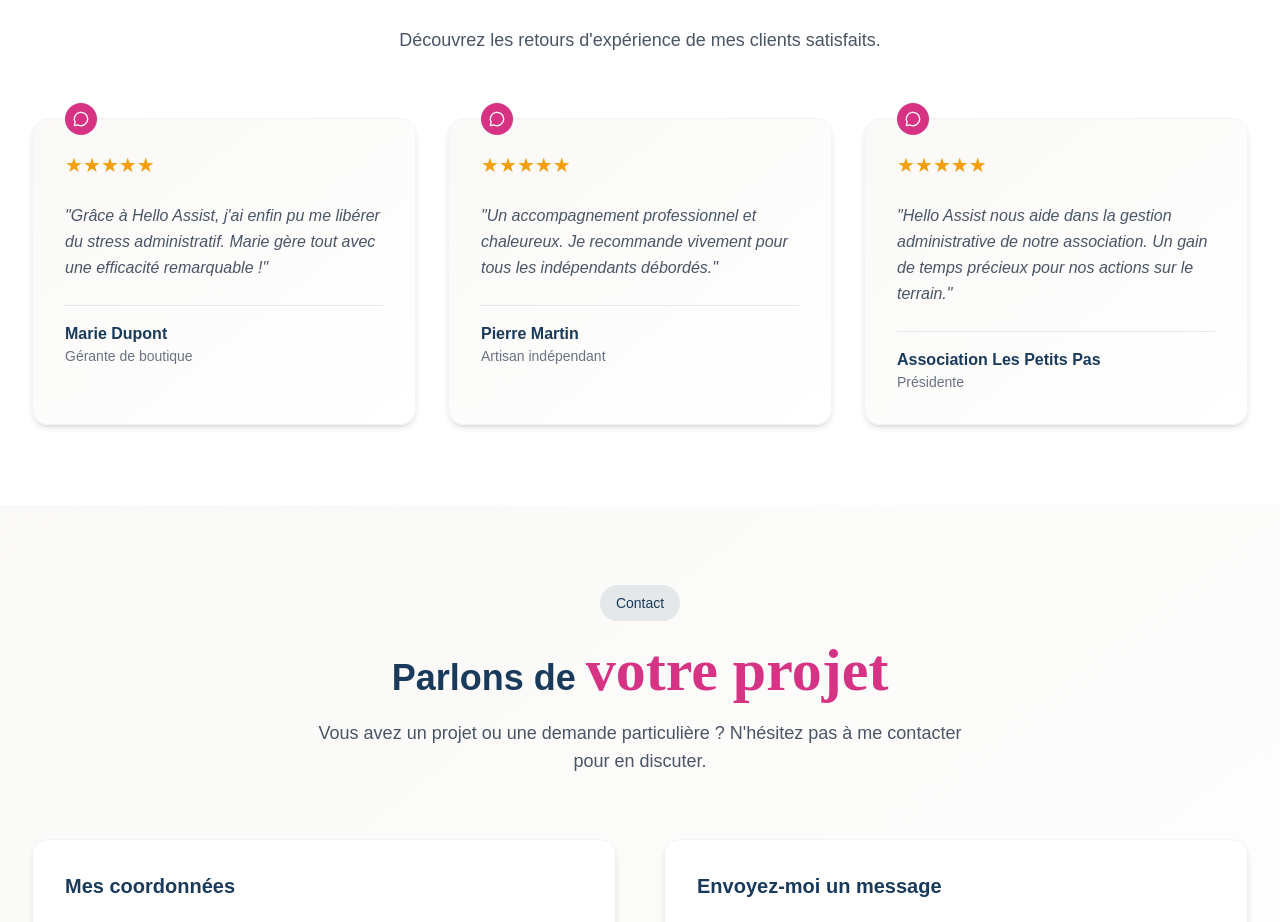
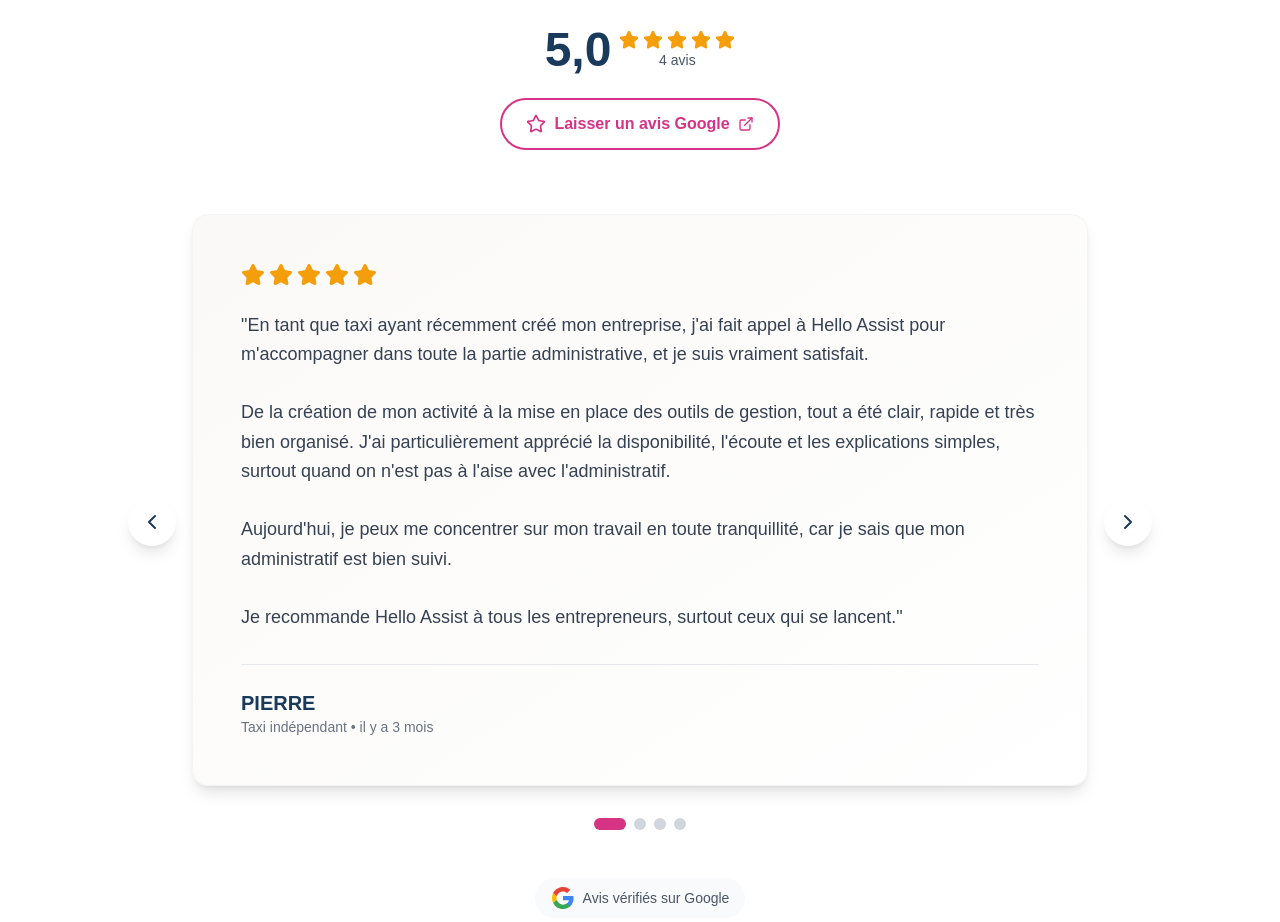
Before and after one commit to agenceleela/helloassist, a Next.js app: page / in a window 1280 px wide. Shown: the part 5341-6263 px from the top of the page. Built offline with nearby package versions, Linux system fonts and the light colour scheme.

Commit message:
feat: replace testimonials with real Google Reviews carousel and write review button

```diff
--- a/src/components/Testimonials.tsx
+++ b/src/components/Testimonials.tsx
@@ -1,30 +1,58 @@
 "use client";
 
-import { motion } from "framer-motion";
-import { MessageCircle } from "lucide-react";
+import { useState } from "react";
+import { motion, AnimatePresence } from "framer-motion";
+import { ChevronLeft, ChevronRight, Star, ExternalLink } from "lucide-react";
 
-const testimonials = [
+const googleReviews = [
   {
-    name: "Marie Dupont",
-    role: "Gérante de boutique",
+    name: "PIERRE",
+    role: "Taxi indépendant",
+    rating: 5,
+    date: "il y a 3 mois",
     content:
-      "Grâce à Hello Assist, j'ai enfin pu me libérer du stress administratif. Marie gère tout avec une efficacité remarquable !",
+      "En tant que taxi ayant récemment créé mon entreprise, j'ai fait appel à Hello Assist pour m'accompagner dans toute la partie administrative, et je suis vraiment satisfait.\n\nDe la création de mon activité à la mise en place des outils de gestion, tout a été clair, rapide et très bien organisé. J'ai particulièrement apprécié la disponibilité, l'écoute et les explications simples, surtout quand on n'est pas à l'aise avec l'administratif.\n\nAujourd'hui, je peux me concentrer sur mon travail en toute tranquillité, car je sais que mon administratif est bien suivi.\n\nJe recommande Hello Assist à tous les entrepreneurs, surtout ceux qui se lancent.",
   },
   {
-    name: "Pierre Martin",
-    role: "Artisan indépendant",
+    name: "Maeva Saintini",
+    role: "Cliente satisfaite",
+    rating: 5,
+    date: "il y a 3 mois",
     content:
-      "Un accompagnement professionnel et chaleureux. Je recommande vivement pour tous les indépendants débordés.",
+      "Bonsoir\nJe tiens à te remercier pour la rédaction de mes fiches. Ton travail est d'une grande qualité. On sent que tu as à cœur de fournir un travail soigné. C'était un gain de temps pour moi et c'est avec beaucoup plus de sérénité que je vais aborder mes examens.\n\nJ'ai particulièrement apprécié ta réactivité et ta rapidité à l'envoi du travail demandé.\n\nBonne soirée",
   },
   {
-    name: "Association Les Petits Pas",
-    role: "Présidente",
+    name: "mizikannou",
+    role: "Association Mizik An Nou",
+    rating: 5,
+    date: "il y a 3 mois",
     content:
-      "Hello Assist nous aide dans la gestion administrative de notre association. Un gain de temps précieux pour nos actions sur le terrain.",
+      "L'association Mizik An Nou recommande vivement les services de Hello Assist pour son professionnalisme, sa réactivité et son sérieux.\n\nÉlodie, secrétaire indépendante et fondatrice de Hello Assist, nous accompagne efficacement dans la gestion administrative et l'organisation de nos projets associatifs, notamment autour de l'événement culturel « Biguine Chantée ».\n\nSon implication, son sens de l'organisation et sa capacité à gérer plusieurs missions avec rigueur ont été de véritables atouts pour notre association.\n\nNous apprécions particulièrement sa disponibilité, son accompagnement humain et son professionnalisme au quotidien.\n\nNous recommandons Hello Assist aux associations, professionnels et particuliers recherchant une assistance administrative sérieuse, organisée et de confiance.",
+  },
+  {
+    name: "Malika Desvarieux",
+    role: "Cliente fidèle",
+    rating: 5,
+    date: "il y a 3 mois",
+    content:
+      "Cela fait déjà 4 mois que j'ai fais confiance à hello assit et je ne regrette rien.\nElle gère toute ma partie administrative sans que je me soucie de rien.\nUn vrai gain de temps pour moi.",
   },
 ];
 
+// Lien pour laisser un avis Google
+const GOOGLE_REVIEW_LINK = "https://g.page/r/CiZx8F9vZ3kREAI/review";
+
 const Testimonials = () => {
+  const [currentIndex, setCurrentIndex] = useState(0);
+
+  const nextReview = () => {
+    setCurrentIndex((prev) => (prev + 1) % googleReviews.length);
+  };
+
+  const prevReview = () => {
+    setCurrentIndex((prev) => (prev - 1 + googleReviews.length) % googleReviews.length);
+  };
+
   return (
     <section className="py-20 bg-white">
       <div className="max-w-7xl mx-auto px-4 sm:px-6 lg:px-8">
@@ -37,51 +65,131 @@
           className="text-center mb-16"
         >
           <span className="inline-block bg-[#d63384]/10 text-[#d63384] px-4 py-2 rounded-full text-sm font-medium mb-4">
-            Témoignages
+            Avis Google
           </span>
           <h2 className="text-3xl md:text-4xl font-bold text-[#1a3a5c] mb-4">
             Ils me font{" "}
             <span className="script-accent text-5xl md:text-6xl">confiance</span>
           </h2>
-          <p className="text-gray-600 max-w-2xl mx-auto text-lg">
-            Découvrez les retours d'expérience de mes clients satisfaits.
-          </p>
+
+          {/* Google Rating Summary */}
+          <div className="flex items-center justify-center gap-4 mb-6">
+            <div className="flex items-center gap-2">
+              <div className="text-5xl font-bold text-[#1a3a5c]">5,0</div>
+              <div>
+                <div className="flex gap-1">
+                  {[...Array(5)].map((_, i) => (
+                    <Star key={i} className="w-5 h-5 fill-[#f59e0b] text-[#f59e0b]" />
+                  ))}
+                </div>
+                <p className="text-sm text-gray-600">{googleReviews.length} avis</p>
+              </div>
+            </div>
+          </div>
+
+          {/* Write Review Button */}
+          <a
+            href={GOOGLE_REVIEW_LINK}
+            target="_blank"
+            rel="noopener noreferrer"
+            className="inline-flex items-center gap-2 bg-white border-2 border-[#d63384] text-[#d63384] px-6 py-3 rounded-full hover:bg-[#d63384] hover:text-white transition-all duration-300 font-semibold"
+          >
+            <Star className="w-5 h-5" />
+            Laisser un avis Google
+            <ExternalLink className="w-4 h-4" />
+          </a>
         </motion.div>
 
-        {/* Testimonials Grid */}
-        <div className="grid md:grid-cols-3 gap-8">
-          {testimonials.map((testimonial, index) => (
+        {/* Carousel */}
+        <div className="relative max-w-4xl mx-auto">
           <motion.div
-              key={testimonial.name}
-              initial={{ opacity: 0, y: 30 }}
-              whileInView={{ opacity: 1, y: 0 }}
-              viewport={{ once: true }}
-              transition={{ duration: 0.5, delay: index * 0.1 }}
-              className="bg-gradient-to-br from-[#faf9f7] to-white p-8 rounded-2xl shadow-md border border-gray-100 relative"
+            key={currentIndex}
+            initial={{ opacity: 0, x: 50 }}
+            animate={{ opacity: 1, x: 0 }}
+            exit={{ opacity: 0, x: -50 }}
+            transition={{ duration: 0.5 }}
+            className="bg-gradient-to-br from-[#faf9f7] to-white p-8 md:p-12 rounded-2xl shadow-lg border border-gray-100 relative"
           >
-              {/* Quote icon */}
-              <div className="absolute -top-4 left-8 w-8 h-8 bg-[#d63384] rounded-full flex items-center justify-center">
-                <MessageCircle className="text-white" size={16} />
-              </div>
-
-              <div className="mb-6">
-                {[...Array(5)].map((_, i) => (
-                  <span key={i} className="text-[#f59e0b] text-xl">
-                    ★
-                  </span>
+            {/* Stars */}
+            <div className="flex gap-1 mb-6">
+              {[...Array(googleReviews[currentIndex].rating)].map((_, i) => (
+                <Star key={i} className="w-6 h-6 fill-[#f59e0b] text-[#f59e0b]" />
               ))}
             </div>
 
-              <p className="text-gray-600 leading-relaxed mb-6 italic">
-                "{testimonial.content}"
+            {/* Review Content */}
+            <p className="text-gray-700 leading-relaxed mb-8 text-lg whitespace-pre-line">
+              "{googleReviews[currentIndex].content}"
             </p>
 
-              <div className="border-t border-gray-200 pt-4">
-                <p className="font-bold text-[#1a3a5c]">{testimonial.name}</p>
-                <p className="text-sm text-gray-500">{testimonial.role}</p>
+            {/* Author */}
+            <div className="border-t border-gray-200 pt-6">
+              <p className="font-bold text-[#1a3a5c] text-xl">
+                {googleReviews[currentIndex].name}
+              </p>
+              <p className="text-sm text-gray-500">
+                {googleReviews[currentIndex].role} • {googleReviews[currentIndex].date}
+              </p>
             </div>
           </motion.div>
+
+          {/* Navigation Buttons */}
+          <button
+            onClick={prevReview}
+            className="absolute left-0 top-1/2 -translate-y-1/2 -translate-x-12 md:-translate-x-16 w-12 h-12 bg-white rounded-full shadow-lg flex items-center justify-center text-[#1a3a5c] hover:bg-[#d63384] hover:text-white transition-all duration-300"
+            aria-label="Avis précédent"
+          >
+            <ChevronLeft className="w-6 h-6" />
+          </button>
+
+          <button
+            onClick={nextReview}
+            className="absolute right-0 top-1/2 -translate-y-1/2 translate-x-12 md:translate-x-16 w-12 h-12 bg-white rounded-full shadow-lg flex items-center justify-center text-[#1a3a5c] hover:bg-[#d63384] hover:text-white transition-all duration-300"
+            aria-label="Avis suivant"
+          >
+            <ChevronRight className="w-6 h-6" />
+          </button>
+
+          {/* Dots Indicator */}
+          <div className="flex justify-center gap-2 mt-8">
+            {googleReviews.map((_, index) => (
+              <button
+                key={index}
+                onClick={() => setCurrentIndex(index)}
+                className={`w-3 h-3 rounded-full transition-all duration-300 ${
+                  index === currentIndex ? "bg-[#d63384] w-8" : "bg-gray-300"
+                }`}
+                aria-label={`Voir l'avis ${index + 1}`}
+              />
             ))}
+          </div>
+        </div>
+
+        {/* Google Badge */}
+        <div className="text-center mt-12">
+          <div className="inline-flex items-center gap-2 bg-gray-50 px-4 py-2 rounded-full">
+            <svg className="w-6 h-6" viewBox="0 0 24 24">
+              <path
+                fill="#4285F4"
+                d="M22.56 12.25c0-.78-.07-1.53-.2-2.25H12v4.26h5.92c-.26 1.37-1.04 2.53-2.21 3.31v2.77h3.57c2.08-1.92 3.28-4.74 3.28-8.09z"
+              />
+              <path
+                fill="#34A853"
+                d="M12 23c2.97 0 5.46-.98 7.28-2.66l-3.57-2.77c-.98.66-2.23 1.06-3.71 1.06-2.86 0-5.29-1.93-6.16-4.53H2.18v2.84C3.99 20.53 7.7 23 12 23z"
+              />
+              <path
+                fill="#FBBC05"
+                d="M5.84 14.09c-.22-.66-.35-1.36-.35-2.09s.13-1.43.35-2.09V7.07H2.18C1.43 8.55 1 10.22 1 12s.43 3.45 1.18 4.93l2.85-2.22.81-.62z"
+              />
+              <path
+                fill="#EA4335"
+                d="M12 5.38c1.62 0 3.06.56 4.21 1.64l3.15-3.15C17.45 2.09 14.97 1 12 1 7.7 1 3.99 3.47 2.18 7.07l3.66 2.84c.87-2.6 3.3-4.53 6.16-4.53z"
+              />
+            </svg>
+            <span className="text-sm text-gray-600 font-medium">
+              Avis vérifiés sur Google
+            </span>
+          </div>
         </div>
       </div>
     </section>
```
Lines whose indentation alone changed are shown as unchanged.
